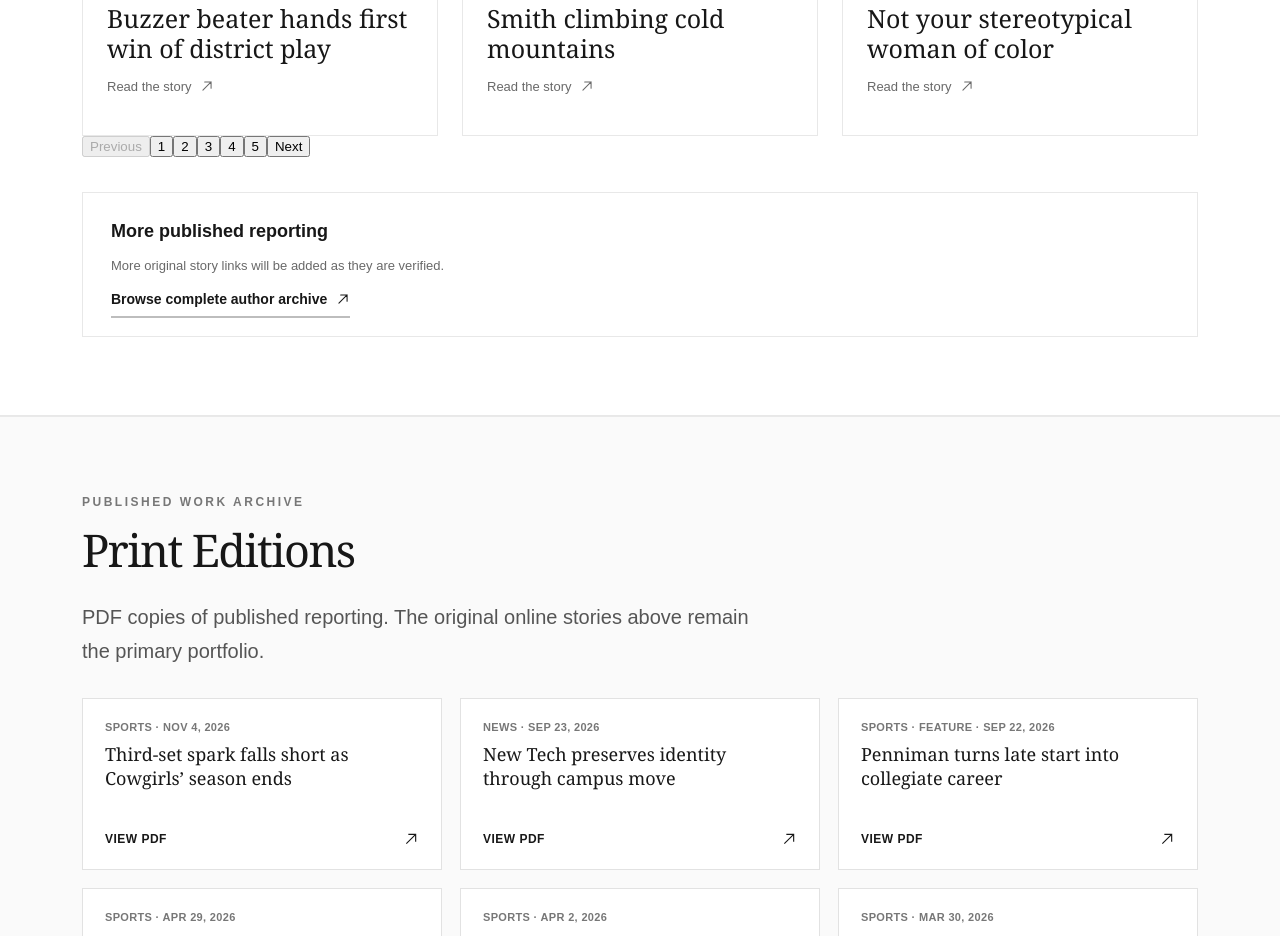
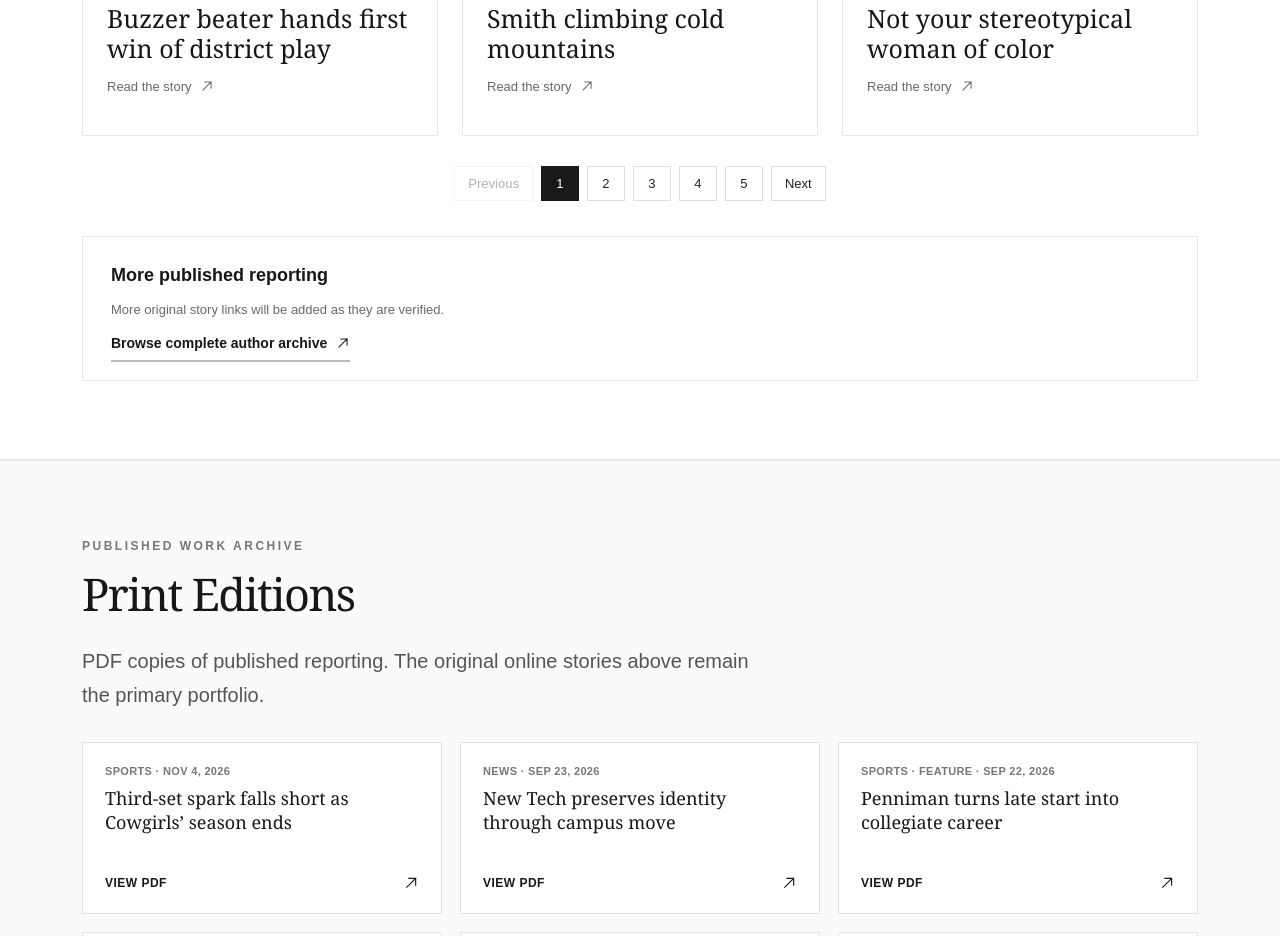
Before and after one commit to reecemurry/reece-journalism-portfolio, a plain HTML site: page portfolio.html in a window 1280 px wide. Shown: the part 6147-7083 px from the top of the page. Drawn offline with Linux system fonts and the light colour scheme; no server answers.

Commit message:
Style accessible portfolio pagination

```diff
--- a/style.css
+++ b/style.css
@@ -34,3 +34,10 @@ footer{background:#111;color:#fff;border-top:0}footer .footer-brand strong{color
 .testimonial-grid{display:grid;grid-template-columns:repeat(2,minmax(0,1fr));gap:20px;margin-top:28px}.testimonial-card{background:#fff;border:1px solid #e5e5e5;padding:30px;display:flex;flex-direction:column;justify-content:space-between;gap:30px}.testimonial-card blockquote{font-family:Georgia,serif;font-size:21px;line-height:1.55;margin:0}.testimonial-card .attribution{border-top:1px solid #e8e8e8;padding-top:15px;font-size:13px}.testimonial-card .attribution strong{display:block;margin-bottom:4px}.testimonial-card .attribution span{color:#777}@media(max-width:680px){.testimonial-grid{grid-template-columns:1fr}.testimonial-card{padding:24px}}
 
 .testimonials-section-title{font-family:Georgia,serif;font-size:clamp(27px,3.5vw,39px);margin:12px 0}.testimonials-divider{border-top:1px solid #e4e4e4;margin:60px 0 48px}.testimonial-card blockquote{font-style:normal;font-size:18px;line-height:1.65;white-space:pre-line}
+
+/* Compact story pagination */
+.story-pagination{display:flex;justify-content:center;align-items:center;gap:8px;flex-wrap:wrap;margin:30px 0 12px}
+.story-pagination button{background:#fff;color:#222;border:1px solid #ddd;padding:9px 13px;cursor:pointer;font:inherit;font-size:13px;min-width:38px}
+.story-pagination button.selected{background:#191919;color:white;border-color:#191919}
+.story-pagination button:disabled{opacity:.35;cursor:not-allowed}
+.story-pagination button:focus-visible{outline:2px solid #d43b81;outline-offset:2px}
```
